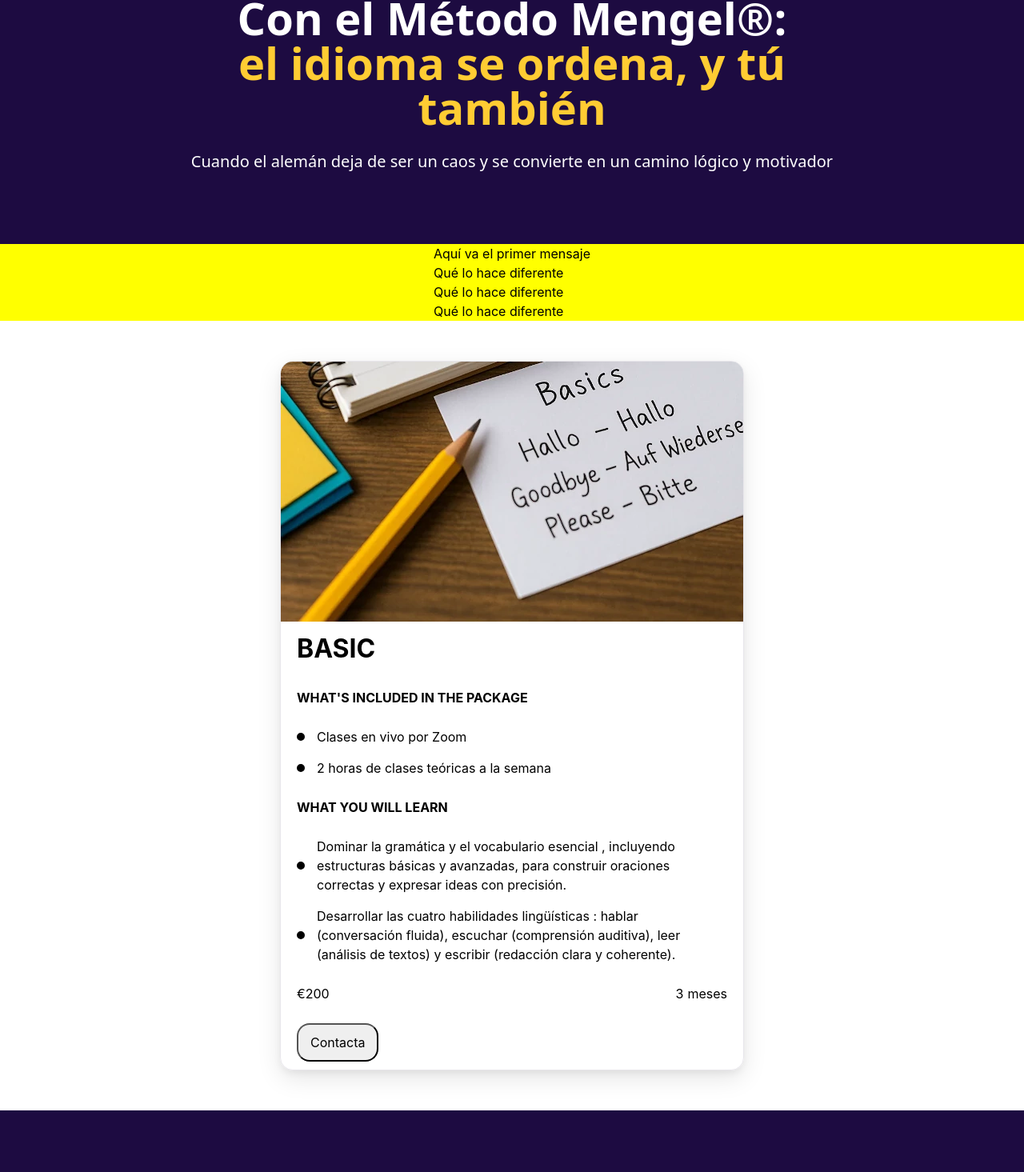
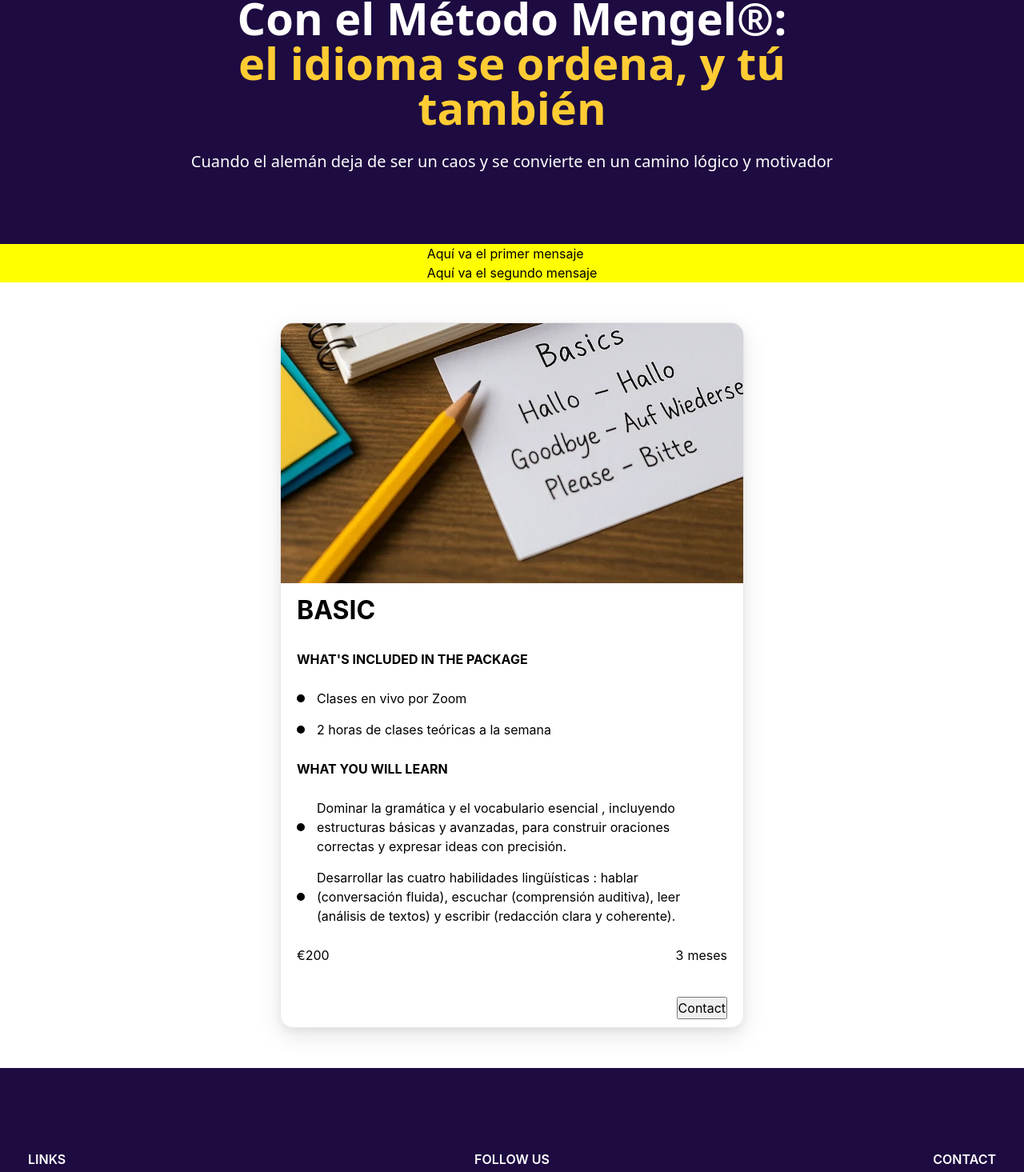
Before and after one commit to sargentogato/laguagues-web, a Vue app: page /#/german-courses in a window 1280 px wide. Shown: the part 165-1630 px from the top of the page at 80% size. Built offline with nearby package versions, Linux system fonts and the light colour scheme; the HTML template or start-up script is replaced by a standard one.

Commit message:
CardCoursePack: add slots to reduce the number of props coursesSection: delete unused import MetodComponent: refactor and add slots GermanCourses: refactor, delete variables and send text on template componet inside slot

```diff
--- a/src/components/cards/CardCoursesPack.vue
+++ b/src/components/cards/CardCoursesPack.vue
@@ -1,31 +1,11 @@
 <script setup lang="ts">
   import TitlesParagraph from '@/components/sharedComponents/TitlesParagraph.vue';
 import type { PropType } from 'vue';
-import { ref } from 'vue';
-
-const textBtnOne = ref("Contacta")
 
 const props = defineProps({
-  includedTitle: {
-    type:     Array as PropType<string[]>,
-    required: true
-  },
-  learnTitle: {
-    type:     Array as PropType<string[]>,
-    required: true
-  },
     srcImage: {
       type:     String,
-    required: true
-  },
-  altImage: {
-    type:     String,
-    default:  "Language Team",
-    required: true
-  },
-  title: {
-    type:     Array as PropType<string[]>,
-    required: true
+      required: true,
     },
     includedItems: {
       type:     Array as PropType<{ messages: string[] }[]>,
@@ -33,55 +13,40 @@ const props = defineProps({
     },
     learnItems: {
       type:     Array as PropType<{ messages: string[] }[]>,
-    required: true
+      required: true,
     },
     timeNumber: {
       type:     Number,
-    required: true
+      required: true,
     },
     timeText: {
       type:     String,
-    required: true
+      required: true,
     },
     price: {
       type:     Number,
-    required: true
+      required: true,
     },
-})
-
-console.log(props.includedTitle);
-
-
+  });
 </script>
 
 <template>
   <article class="package__box card">
     <figure class="package__image">
       <img
-        :src="srcImage"
-        :alt="altImage"
+        :src=srcImage
+        alt="Language Team"
       />
     </figure>
     <div class="package__info">
       <div class="package__info-box">
-        <TitlesParagraph
-          tag="h3"
-          :texts="title"
-          text-color="black"
-          font-weight="bold"
-          text-transform="uppercase"
-          :custom-class="'package__title'"
-        />
-        <TitlesParagraph
-          tag="h4"
-          :texts="includedTitle"
-          text-color="black"
-          font-weight="bold"
-          text-transform="uppercase"
-          :custom-class="'package__subtitle'"
-        />
+        <slot name="title"></slot>
         <ul class="package__includes">
-          <li class="package__item" v-for="(include, index ) in includedItems" :key="index">
+          <li
+            class="package__item"
+            v-for="(include, index) in includedItems"
+            :key="index"
+          >
             <div class="package__bullets">
               <div class="bullets"></div>
             </div>
@@ -93,15 +58,13 @@ console.log(props.includedTitle);
             />
           </li>
         </ul>
-        <TitlesParagraph
-          tag="h4"
-          :texts="learnTitle"
-          text-color="black"
-          font-weight="bold"
-          text-transform="uppercase"
-        />
+        <slot name="learnTitle"></slot>
         <ul class="package__learn">
-          <li class="package__item" v-for="(learnItem, index ) in learnItems" :key="index">
+          <li
+            class="package__item"
+            v-for="(learnItem, index) in learnItems"
+            :key="index"
+          >
             <div class="package__bullets">
               <div class="bullets"></div>
             </div>
@@ -116,15 +79,15 @@ console.log(props.includedTitle);
 
         <div class="package__pricing">
           <div class="package__price-box">
-            <span class="package__price-amount"> €{{ price }}</span>
+            <span class="package__price-amount">€{{ price }}</span>
             <div class="package__price-period">
               <span class="package__time">{{ timeNumber }}</span>
               <span class="package__period">{{ timeText }}</span>
             </div>
           </div>
         </div>
-        <div class="package__info">
-          <button class="package__contact">{{ textBtnOne }}</button>
+        <div class="package__actions">
+          <slot name="actions"></slot>
         </div>
       </div>
     </div>
@@ -144,7 +107,7 @@ console.log(props.includedTitle);
   }
 
   :deep(.package__title) {
-  font-size:var(--title-package-card);
+    font-size: var(--title-package-card);
   }
 
   .package__includes,
@@ -177,11 +140,11 @@ console.log(props.includedTitle);
     display: flex;
   }
 
-  .package__price-period{
+  .package__price-period {
     gap: 5px;
   }
 
-  .package__price-box{
+  .package__price-box {
     justify-content: space-between;
   }
 
@@ -195,4 +158,11 @@ console.log(props.includedTitle);
     padding: var(--padding-buttons);
     border-radius: var(--border-radius-buttons);
   }
+
+  .package__actions {
+    display: flex;
+    justify-content: flex-end;
+    gap: 15px;
+    padding-top: 15px;
+  }
 </style>
--- a/src/components/coursesSection/coursesSection.vue
+++ b/src/components/coursesSection/coursesSection.vue
@@ -1,7 +1,7 @@
 <script setup lang="ts">
-  import { ref } from 'vue';
+  import CardCourses from '@/components/cards/CardCourses.vue';
+import { ref } from 'vue';
 import TitlesParagraph from '../sharedComponents/TitlesParagraph.vue';
-import CardCourses from '@/components/cards/CardCourses.vue';
 
 const title = ref(['categories.sectionTitle']);
 
--- a/src/components/packagesCourses/MetodComponent.vue
+++ b/src/components/packagesCourses/MetodComponent.vue
@@ -1,86 +1,11 @@
-<script setup lang="ts">
-  import type { PropType } from 'vue';
-import TitlesParagraph from '../sharedComponents/TitlesParagraph.vue';
-
-  const props = defineProps({
-    topTitlePartOne: {
-      type:     Array as PropType<string[]>,
-      required: true,
-    },
-    topTitlePartTwo: {
-      type:     Array as PropType<string[]>,
-      required: true,
-    },
-    topTitlePartThree: {
-      type:     Array as PropType<string[]>,
-      required: true,
-    },
-    topSubtitle: {
-      type:     Array as PropType<string[]>,
-      required: true,
-    },
-    topSubtitleTwo: {
-      type:     Array as PropType<string[]>,
-      required: true,
-    },
-    messageOne: {
-      type:     Array as PropType<string[]>,
-      required: true,
-    },
-    messageTwo: {
-      type:     Array as PropType<string[]>,
-      required: true,
-    },
-    whyIsDifferent: {
-      type:     Array as PropType<string[]>,
-      required: true,
-    },
-    whyChooseAs: {
-      type:     Array as PropType<string[]>,
-      required: true,
-    },
-    fontFamily: {
-      type: String,
-    },
-  });
-
-  const lineHeightTitles = '1';
-</script>
+<script setup lang="ts"></script>
 
 <template>
   <div class="metod">
     <div class="metod__box">
-      <TitlesParagraph
-        tag="h1"
-        :texts="topTitlePartOne"
-        text-color="white"
-        font-weight="bold"
-        :font-family="fontFamily"
-        :line-height="lineHeightTitles"
-      />
-      <TitlesParagraph
-        tag="h1"
-        :texts="topTitlePartTwo"
-        text-color="#FFCC33"
-        font-weight="bold"
-        :font-family="fontFamily"
-        :line-height="lineHeightTitles"
-      />
-      <TitlesParagraph
-        tag="h1"
-        :texts="topTitlePartThree"
-        text-color="#FFCC33"
-        font-weight="bold"
-        :font-family="fontFamily"
-        :line-height="lineHeightTitles"
-      />
-
+      <slot name="title"></slot>
       <div class="metod__subtitle">
-        <TitlesParagraph
-          tag="p"
-          :texts="topSubtitle"
-          :font-family="fontFamily"
-        />
+        <slot name="subtitle"></slot>
       </div>
     </div>
   </div>
@@ -88,12 +13,10 @@ import TitlesParagraph from '../sharedComponents/TitlesParagraph.vue';
   <div class="metod__text-box">
     <div class="metod__messages">
       <div class="metod__message-one">
-        Aquí va el primer mensaje
+        <slot name="messageOne"></slot>
       </div>
       <div class="metod__message-two">
-        <div class="metod__different">Qué lo hace diferente</div>
-        <div class="metod__choose">Qué lo hace diferente</div>
-        <div class="metod__get">Qué lo hace diferente</div>
+        <slot name="messageTwo"></slot>
       </div>
     </div>
   </div>
@@ -118,7 +41,6 @@ import TitlesParagraph from '../sharedComponents/TitlesParagraph.vue';
   }
   .metod__box {
     max-width: 1200px;
-    /* background-color: rgb(75, 75, 55); */
     max-height: fit-content;
     top: 80px;
     text-align: center;
--- a/src/views/courses/GermanCourses.vue
+++ b/src/views/courses/GermanCourses.vue
@@ -1,88 +1,133 @@
 <script setup lang="ts">
   import CardCoursesPack from '@/components/cards/CardCoursesPack.vue';
   import MetodComponent from '@/components/packagesCourses/MetodComponent.vue';
+  import TitlesParagraph from '@/components/sharedComponents/TitlesParagraph.vue';
   import { ref } from 'vue';
 
-/* Header */
-//Sustituir por las claves de i18n
-const topTitlePartOne = ref(["Con el Método Mengel®:"])
-const topTitlePartTwo = ref(["el idioma se ordena, y tú"])
-const topTitlePartThree = ref(["también"])
-const topSubtitle = ref(["Cuando el alemán deja de ser un caos y se convierte en un camino lógico y motivador"])
-const topSubtitleTwo = ref(["motivador"])
-const messageOne = ref(["El alemán es un idioma que muchos consideran difícil, denso, lleno de reglas y excepciones. Pero en realidad, es como un puzle: si colocas las piezas en el orden correcto, el resultado es claro, funcional y hasta bello."])
-const messageTwo = ref(["segundo mensaje"])
-const whyIsDifferent = ref(["porque lo dice Laura"])
-const whyChooseAs = ref(["porque somos los mejores"])
-
-/* What makes it different? Why choose us? What do you get? */
-
+  const lineHeightTitles = '1';
 
   //fuente para los títulos
-const fontFamily = "ui-sans-serif, system-ui, sans-serif, 'Apple Color Emoji', 'Segoe UI Emoji', 'Segoe UI Symbol', 'Noto Color Emoji'"
+  const fontFamily =
+    "ui-sans-serif, system-ui, sans-serif, 'Apple Color Emoji', 'Segoe UI Emoji', 'Segoe UI Symbol', 'Noto Color Emoji'";
 
   /* Package */
-const title = ref(["packageTitles.basic"]);
-const includedTitle = ref(["packageTitles.included"])
-const learnTitle = ref(["packageTitles.learning"])
-const altImage = ref("Language Team")
-const timeNumber = ref(3)
-const timeText = ref("meses")
+  const title = ['packageTitles.basic'];
+  const includedTitle = ['packageTitles.included'];
+  const learnTitle = ['packageTitles.learning'];
+  const timeNumber = ref(3);
+  const timeText = ref('meses');
   const price = ref(200);
+  const contactButtonText = 'packageTitles.contact';
 
-const  includedItems = ref([
+/* Cards */
+  const includedItems = ref([
     {
-    messages: [`Clases en vivo por Zoom `]
+      messages: [`Clases en vivo por Zoom `],
     },
     {
-    messages: [`2 horas de clases teóricas a la semana`]
+      messages: [`2 horas de clases teóricas a la semana`],
     },
-])
+  ]);
 
-const  learnItems = ref([
+  const learnItems = ref([
     {
-    messages: [`Dominar la gramática y el vocabulario esencial , incluyendo estructuras
+      messages: [
+        `Dominar la gramática y el vocabulario esencial , incluyendo estructuras
     básicas y avanzadas, para construir oraciones correctas y expresar ideas con
-    precisión.`]
+    precisión.`,
+      ],
     },
     {
-    messages: [`Desarrollar las cuatro habilidades lingüísticas : hablar (conversación
+      messages: [
+        `Desarrollar las cuatro habilidades lingüísticas : hablar (conversación
     fluida), escuchar (comprensión auditiva), leer (análisis de textos) y escribir
-    (redacción clara y coherente).`]
+    (redacción clara y coherente).`,
+      ],
     },
-])
-
+  ]);
 </script>
 
 <template>
-  <MetodComponent
-    :topTitlePartOne="topTitlePartOne"
-    :topTitlePartTwo="topTitlePartTwo"
-    :top-title-part-three="topTitlePartThree"
-    :topSubtitle="topSubtitle"
-    :topSubtitleTwo="topSubtitleTwo"
-    :message-one="messageOne"
-    :message-two="messageTwo"
-    :why-is-different="whyIsDifferent"
-    :why-choose-as="whyChooseAs"
-    :fontFamily="fontFamily"
+  <MetodComponent>
+    <template #title>
+      <TitlesParagraph
+        tag="h1"
+        :texts="['Con el Método Mengel®:']"
+        text-color="white"
+        font-weight="bold"
+        :font-family="fontFamily"
+        :line-height="lineHeightTitles"
       />
+      <TitlesParagraph
+        tag="h1"
+        :texts="['el idioma se ordena, y tú']"
+        text-color="#FFCC33"
+        font-weight="bold"
+        :font-family="fontFamily"
+        :line-height="lineHeightTitles"
+      />
+      <TitlesParagraph
+        tag="h1"
+        :texts="['también']"
+        text-color="#FFCC33"
+        font-weight="bold"
+        :font-family="fontFamily"
+        :line-height="lineHeightTitles"
+      />
+    </template>
+    <template #subtitle>
+      <TitlesParagraph
+        tag="p"
+        :texts="[
+          'Cuando el alemán deja de ser un caos y se convierte en un camino lógico y motivador',
+        ]"
+        :font-family="fontFamily"
+      />
+    </template>
+    <template #messageOne>Aquí va el primer mensaje</template>
+    <template #messageTwo>Aquí va el segundo mensaje</template>
+  </MetodComponent>
   <div class="germanSection">
     <CardCoursesPack
-      :included-title="includedTitle"
-      :learn-title="learnTitle"
       src-image="images/courses/learGerman-language-team.webp"
-      :alt-image="altImage"
-      :title="title"
       :includedItems="includedItems"
       :learn-items="learnItems"
       :time-number="timeNumber"
       :time-text="timeText"
       :price="price"
+    >
+      <template #title>
+        <TitlesParagraph
+          tag="h3"
+          :texts="title"
+          text-color="black"
+          font-weight="bold"
+          text-transform="uppercase"
+          :custom-class="'package__title'"
         />
+        <TitlesParagraph
+          tag="h4"
+          :texts="includedTitle"
+          text-color="black"
+          font-weight="bold"
+          text-transform="uppercase"
+        />
+      </template>
+      <template #learnTitle>
+        <TitlesParagraph
+          tag="h4"
+          :texts="learnTitle"
+          text-color="black"
+          font-weight="bold"
+          text-transform="uppercase"
+        />
+      </template>
+      <template #actions>
+        <button class="package__contact">{{ $t(contactButtonText) }}</button>
+      </template>
+    </CardCoursesPack>
   </div>
 </template>
-
 
 <style scoped>
   .germanSection {
@@ -91,6 +136,4 @@ const  learnItems = ref([
     align-items: center;
     padding: 50px 25px;
   }
-
-
 </style>
```
Also changed, not shown: src/views/PackageView.vue (deleted, +0 -14 lines). Lines whose indentation alone changed are shown as unchanged.
